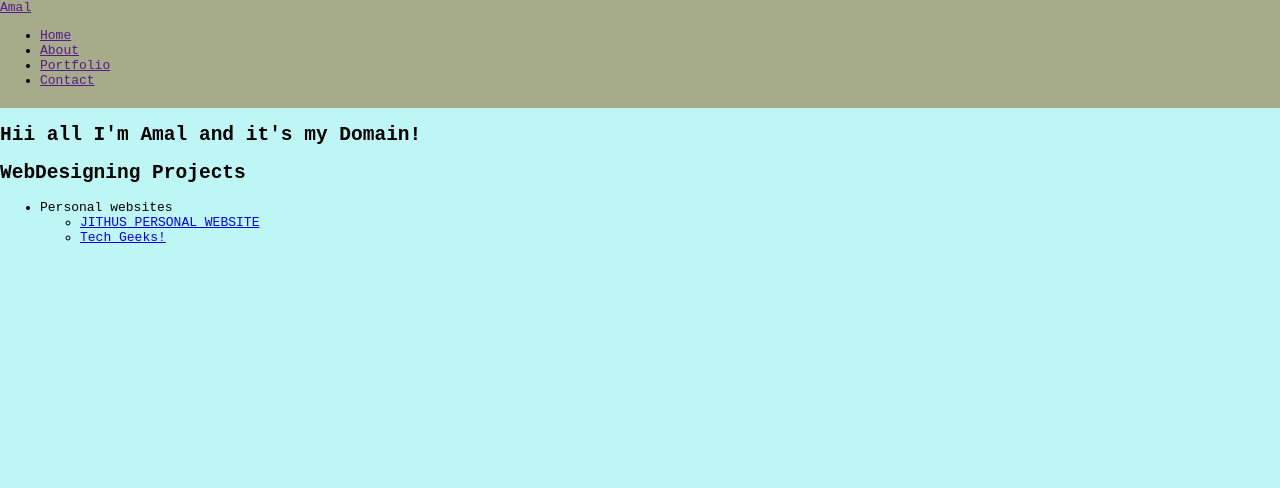
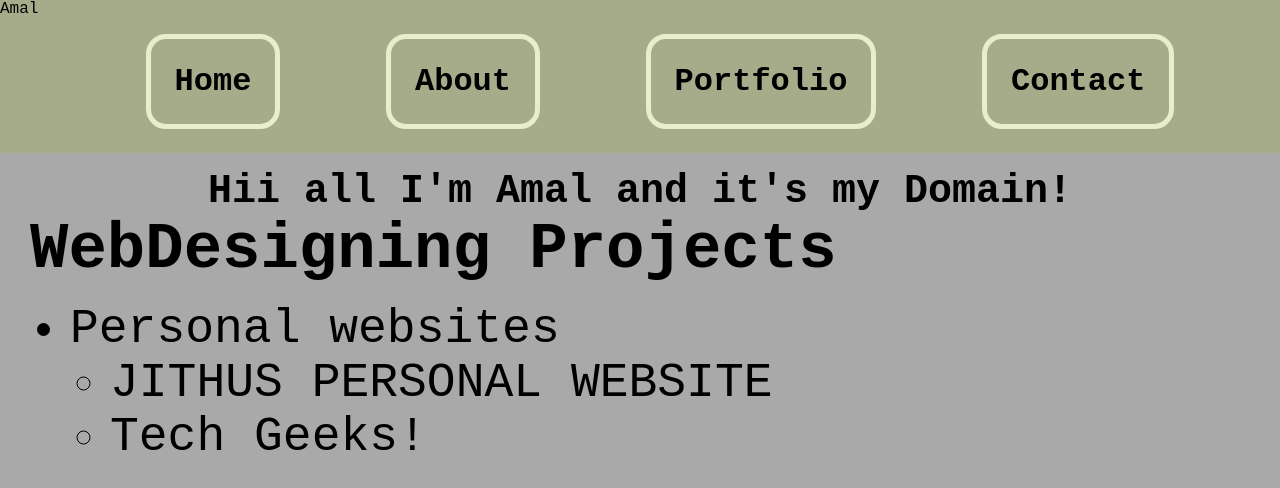
Before and after one commit to Amal-v-s/hwru, a plain HTML site: page index.html in a window 1280 px wide. Drawn offline with Linux system fonts and the light colour scheme.

Commit message:
Update style.css

```diff
--- a/style.css
+++ b/style.css
@@ -1,33 +1,55 @@
-body{
-    background-color: rgb(190, 245, 245);
-    font-family: monospace;
+html, body{
+    background-color: darkgrey;
+    font-family: 'Courier New', Courier, monospace;
     margin: 0;
     padding: 0;
+}
+
+.container{
+    display: flex;
+    justify-content: space-evenly;
+    /* border: 5px solid rebeccapurple; */
+}
+
+.container  li{
+    list-style-type: none;
+    border: 5px solid #e8edcc;
+    border-radius: 20px;
+    padding: 1.5em;
 
 }
-.head{
+.container a{
+    text-decoration: none;
+    font-size: 2em;
+    font-weight: 700;
+    color: #000;
 
-    align-items: center;
-    text-align: center;
-    /* line-height: 100%; */
-    background-color: rgb(131, 196, 196);
-    /* font-family: monospace; */
 }
-.head h1{
+/* .nav-icon{
+    height: 50px;
+    border-radius: 50%;
+    margin-right: 10px;
 
-    background-color: rgb(131, 196, 196);;
-    padding-top: 0;
-    font-family: 'Courier New', Courier, monospace;
+} */
+.projects h2{
+    margin: 0;
     font-size: 4em;
 }
-#head-links li a{
-    padding-left: 5em;
+
+.projects{
+    margin-left: 30px;
 }
-.hwru{
 
-    text-decoration: none;
-    padding-left: 30%;
-    /* padding-left: 40%; */
+.projects li{
     font-size: 3em;
-    color: rgb(16, 83, 104);
 }
+
+.domain-text{
+    /* color: darkgreen; */
+    font-size: 2.5em;
+    margin: 0;
+    display: flex;
+    justify-content: center;
+}
+a{  color: #000;
+    text-decoration: none;}
```
